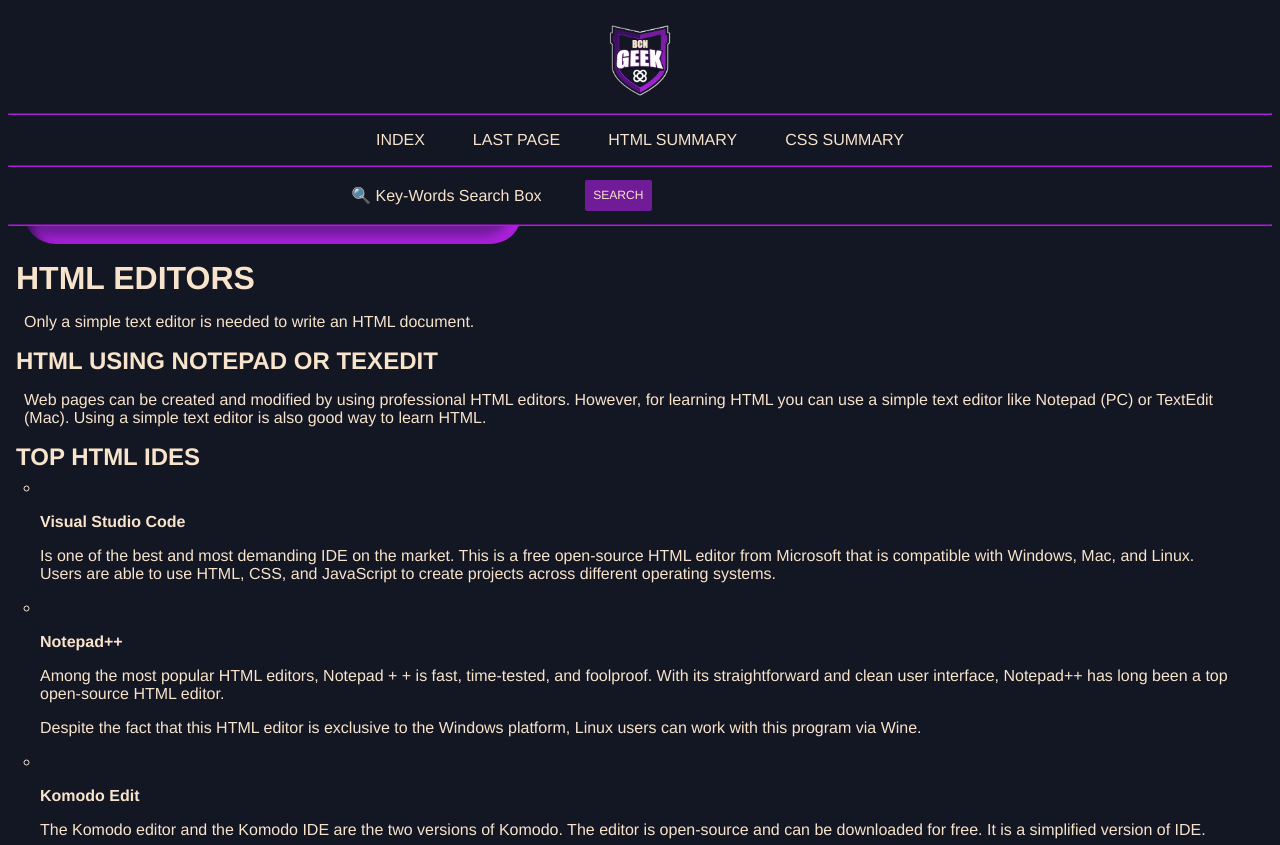
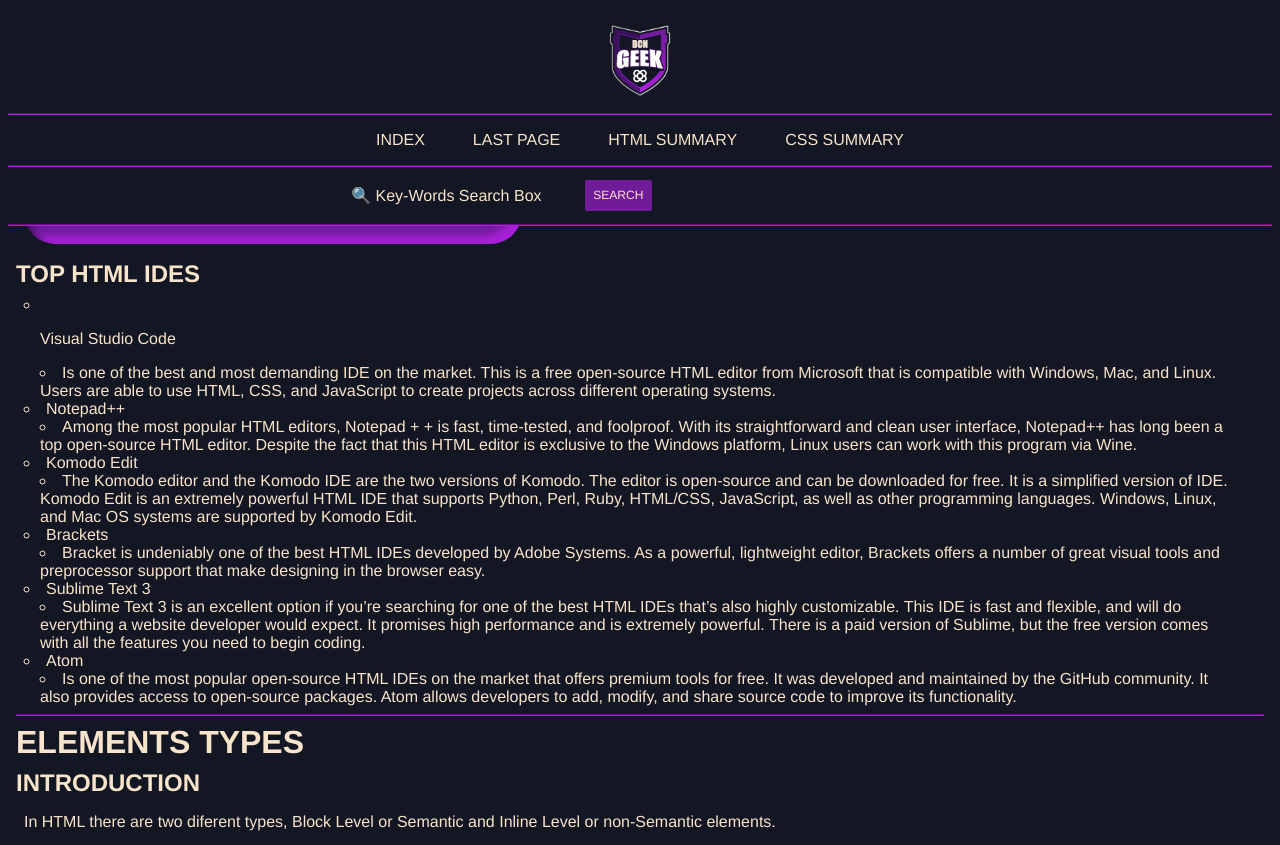
Before and after one commit to BCNGEEKS/Geekateca, a Jekyll site: the page built from sections/html/html.md, in a window 1280 px wide and 1400 px high, scrolled down 2771 px. Shown: the top 845 px of the window. Built offline with Jekyll 4.4.1, drawn with Linux system fonts in a browser that asks for light colours; our own code applies the rules of GitHub Pages for plain Markdown files; some of the changed text lies outside the part shown; grey boxes are pictures that could not be loaded.

Commit message:
Update html.md

```diff
--- a/sections/html/html.md
+++ b/sections/html/html.md
@@ -137,40 +137,29 @@
     <!-- Here you can write what you want to comment -->
 ---
 
-## HTML EDITORS
-
-Only a simple text editor is needed to write an HTML document.
-
-### HTML USING NOTEPAD OR TEXEDIT
-
-Web pages can be created and modified by using professional HTML editors. However, for learning HTML you can use a simple text editor like Notepad (PC) or TextEdit (Mac). Using a simple text editor is also good way to learn HTML.
-
 ### TOP HTML IDES
 
-- **Visual Studio Code**
+- Visual Studio Code
 
-  Is one of the best and most demanding IDE on the market. This is a free open-source HTML editor from Microsoft that is compatible with Windows, Mac, and Linux. Users are able to use HTML, CSS, and JavaScript to create projects across different operating systems.
-- **Notepad++**
+  - Is one of the best and most demanding IDE on the market. This is a free open-source HTML editor from Microsoft that is compatible with Windows, Mac, and Linux. Users are able to use HTML, CSS, and JavaScript to create projects across different operating systems.
 
-  Among the most popular HTML editors, Notepad + + is fast, time-tested, and foolproof. With its straightforward and clean user interface, Notepad++ has long been a top open-source HTML editor.
+- Notepad++
+  - Among the most popular HTML editors, Notepad + + is fast, time-tested, and foolproof. With its straightforward and clean user interface, Notepad++ has long been a top open-source HTML editor.
+  Despite the fact that this HTML editor is exclusive to the Windows platform, Linux users can work with this program via Wine.
 
-  Despite the fact that this HTML editor is exclusive to the Windows platform, Linux users can work with this program via Wine.
-- **Komodo Edit**
+- Komodo Edit
+  - The Komodo editor and the Komodo IDE are the two versions of Komodo. The editor is open-source and can be downloaded for free. It is a simplified version of IDE.
+  Komodo Edit is an extremely powerful HTML IDE that supports Python, Perl, Ruby, HTML/CSS, JavaScript, as well as other programming languages. Windows, Linux, and Mac OS systems are supported by Komodo Edit.
 
-  The Komodo editor and the Komodo IDE are the two versions of Komodo. The editor is open-source and can be downloaded for free. It is a simplified version of IDE.
+- Brackets
+  - Bracket is undeniably one of the best HTML IDEs developed by Adobe Systems. As a powerful, lightweight editor, Brackets offers a number of great visual tools and preprocessor support that make designing in the browser easy.
 
-  Komodo Edit is an extremely powerful HTML IDE that supports Python, Perl, Ruby, HTML/CSS, JavaScript, as well as other programming languages. Windows, Linux, and Mac OS systems are supported by Komodo Edit.
-- **Brackets**
+- Sublime Text 3
+  - Sublime Text 3 is an excellent option if you’re searching for one of the best HTML IDEs that’s also highly customizable. This IDE is fast and flexible, and will do everything a website developer would expect. It promises high performance and is extremely powerful.
+  There is a paid version of Sublime, but the free version comes with all the features you need to begin coding.
 
-  Bracket is undeniably one of the best HTML IDEs developed by Adobe Systems. As a powerful, lightweight editor, Brackets offers a number of great visual tools and preprocessor support that make designing in the browser easy.
-- **Sublime Text 3**
-
-  Sublime Text 3 is an excellent option if you’re searching for one of the best HTML IDEs that’s also highly customizable. This IDE is fast and flexible, and will do everything a website developer would expect. It promises high performance and is extremely powerful.
-
-  There is a paid version of Sublime, but the free version comes with all the features you need to begin coding.
-- **Atom**
-
-  Is one of the most popular open-source HTML IDEs on the market that offers premium tools for free. It was developed and maintained by the GitHub community. It also provides access to open-source packages. Atom allows developers to add, modify, and share source code to improve its functionality.
+- Atom
+  - Is one of the most popular open-source HTML IDEs on the market that offers premium tools for free. It was developed and maintained by the GitHub community. It also provides access to open-source packages. Atom allows developers to add, modify, and share source code to improve its functionality.
 
 <!-- end of the list -->
 ---
```
